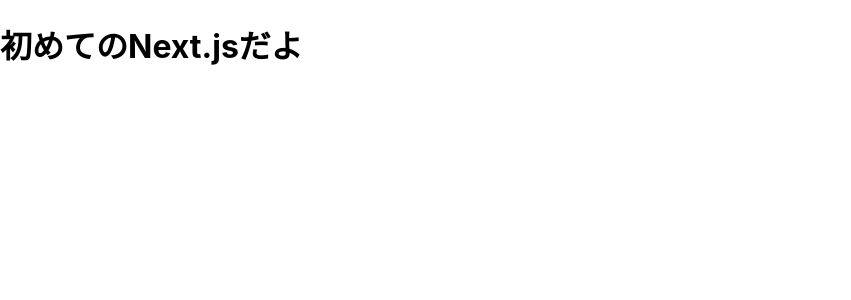
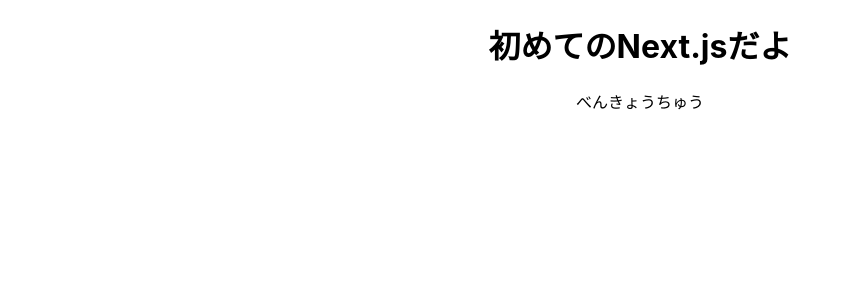
Before and after one commit to noburoad/Next-first, a Next.js app: page / in a window 1280 px wide. Shown: the top 300 px of the page, without its empty margins (0-851 px from the left). Built offline with nearby package versions, Linux system fonts and the light colour scheme.

Commit message:
アバウトページ作成

```diff
--- a/pages/index.js
+++ b/pages/index.js
@@ -1,9 +1,12 @@
-import Head from 'next/head'
-import Image from 'next/image'
-import styles from '../styles/Home.module.css'
+import Head from 'next/head';
+import Image from 'next/image';
+import styles from '../styles/Home.module.css';
 
 export default function Home() {
   return (
-    <h1 >初めてのNext.jsだよ</h1>
-  )
+    <>
+      <h1 style={{ textAlign: 'center' }}>初めてのNext.jsだよ</h1>
+      <p style={{ textAlign: 'center' }}>べんきょうちゅう</p>
+    </>
+  );
 }
```
Also changed, not shown: pages/about/index.js (added, +12 -0 lines).
